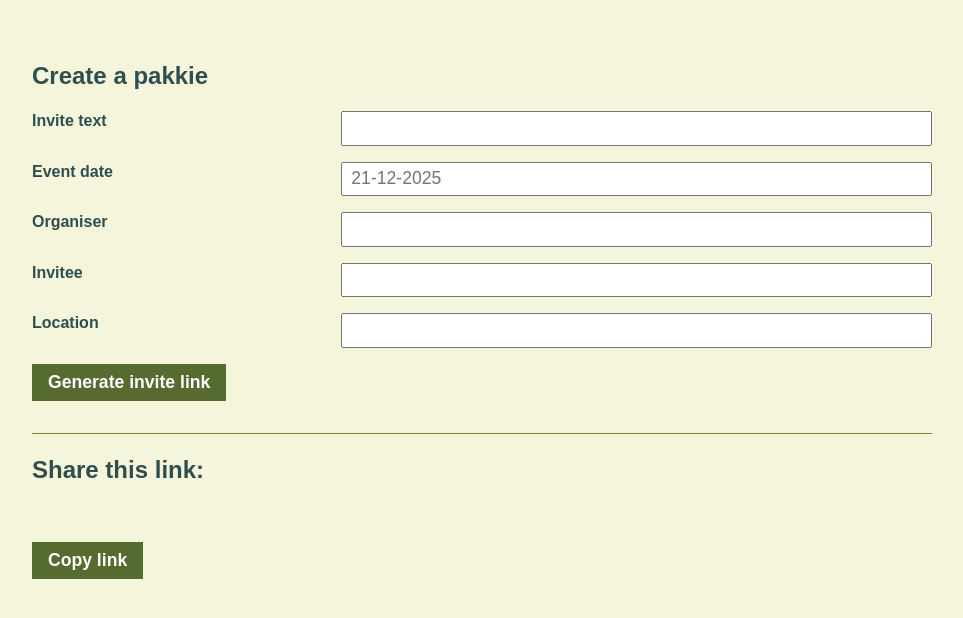
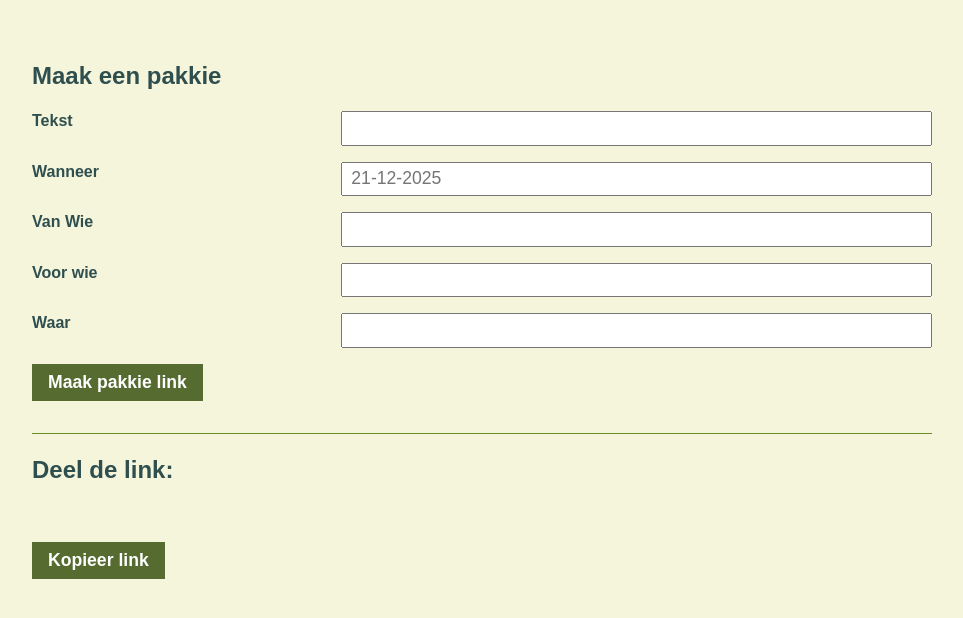
Before and after one commit to erikdevos/pakkie-invite-html, a plain HTML site: page create.html in a window 1280 px wide. Shown: the whole page, without its empty margins (158-1121 px from the left). Drawn offline with Linux system fonts and the light colour scheme.

Commit message:
Update text and styling.

```diff
--- a/create.html
+++ b/create.html
@@ -2,52 +2,52 @@
 <html lang="en">
 <head>
   <meta charset="UTF-8">
-  <title>Create Event Invite</title>
+  <title>Maak een pakkie</title>
     <link rel="stylesheet" href="style.css">
 
 </head>
 <body>
 <section>
-    <h1 class="align-left">Create a pakkie</h1>
+    <h1 class="align-left">Maak een pakkie</h1>
   <form id="eventForm">
 
     <div>
-      <label for="eventText">Invite text</label>
+      <label for="eventText">Tekst</label>
       <input type="text" id="eventText" name="event-text" required>
     </div>
 
     <div>
-      <label for="eventDate">Event date</label>
+      <label for="eventDate">Wanneer</label>
       <input type="text" id="eventDate" name="event-date" placeholder="21-12-2025" required>
     </div>
 
     <div>
-      <label for="eventOrganiser">Organiser</label>
+      <label for="eventOrganiser">Van Wie</label>
       <input type="text" id="eventOrganiser" name="event-organiser" required>
     </div>
 
     <div>
-      <label for="eventInvitee">Invitee</label>
+      <label for="eventInvitee">Voor wie</label>
       <input type="text" id="eventInvitee" name="event-invitee" required>
     </div>
 
     <div>
-      <label for="eventLocation">Location</label>
+      <label for="eventLocation">Waar</label>
       <input type="text" id="eventLocation" name="event-location" required>
     </div>
     <div>
-        <button type="submit">Generate invite link</button>
+        <button type="submit">Maak pakkie link</button>
     </div>
   </form>
 
     <hr>
 
     <p>
-    <h2>Share this link:</h2>
+    <h2>Deel de link:</h2>
     <br>
     <a id="resultLink" href="" target="_blank"></a>
     <p>
-        <button id="copyButton" disabled>Copy link</button>
+        <button id="copyButton" disabled>Kopieer link</button>
     </p>
   </p>
 
--- a/style.css
+++ b/style.css
@@ -47,11 +47,21 @@ section {
         display: block;
         margin-left: auto;
         margin-right: auto;
+        margin-bottom: 3rem;
     }
 }
 
 .align-left {
     text-align: left;
+}
+
+footer {
+    margin-top: 2rem;
+    text-align: center;
+    a {
+        color: inherit;
+        font-size: 0.9rem;
+    }
 }
 
 /* Form styling */
```
Also changed, not shown: index.html (+6 -2 lines).
